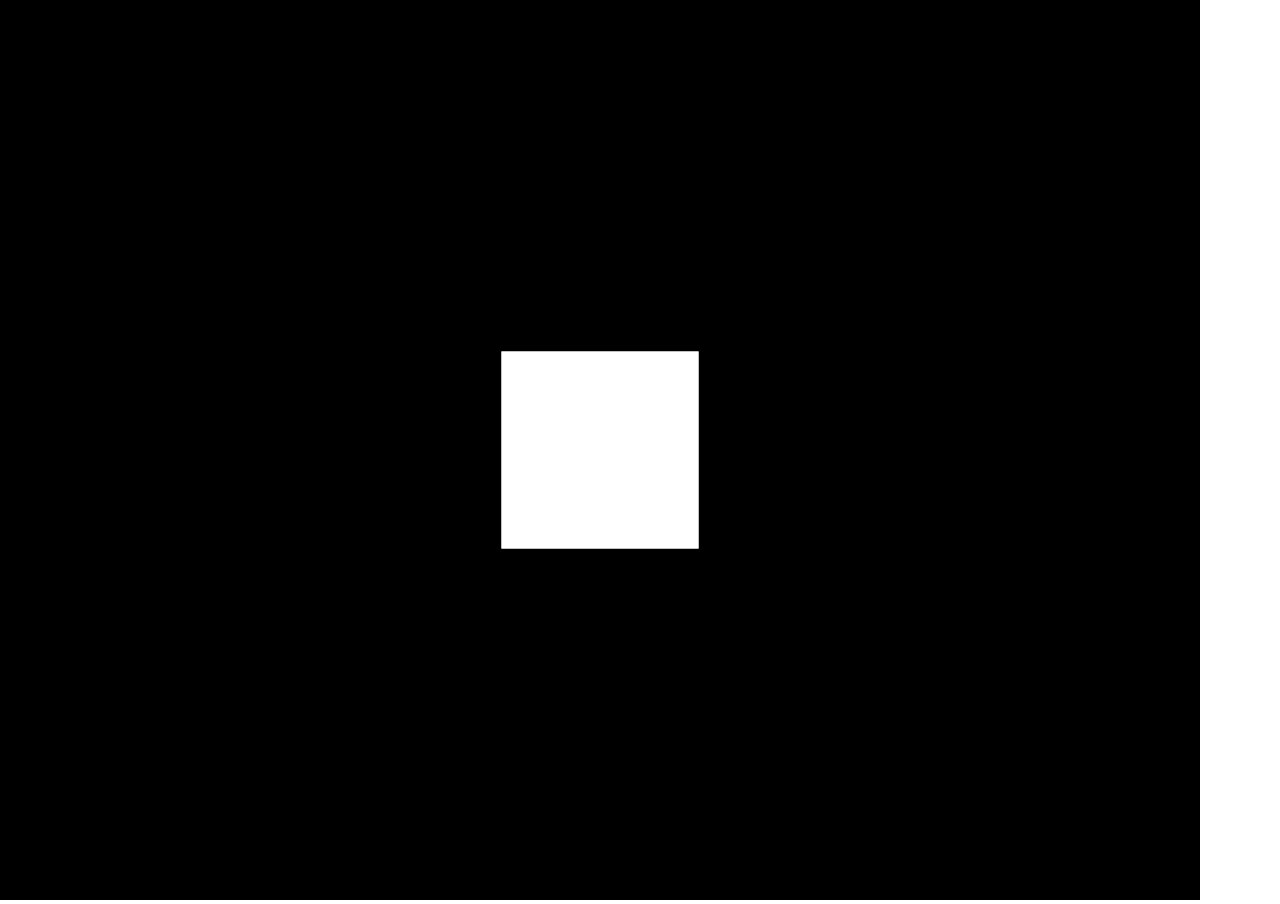
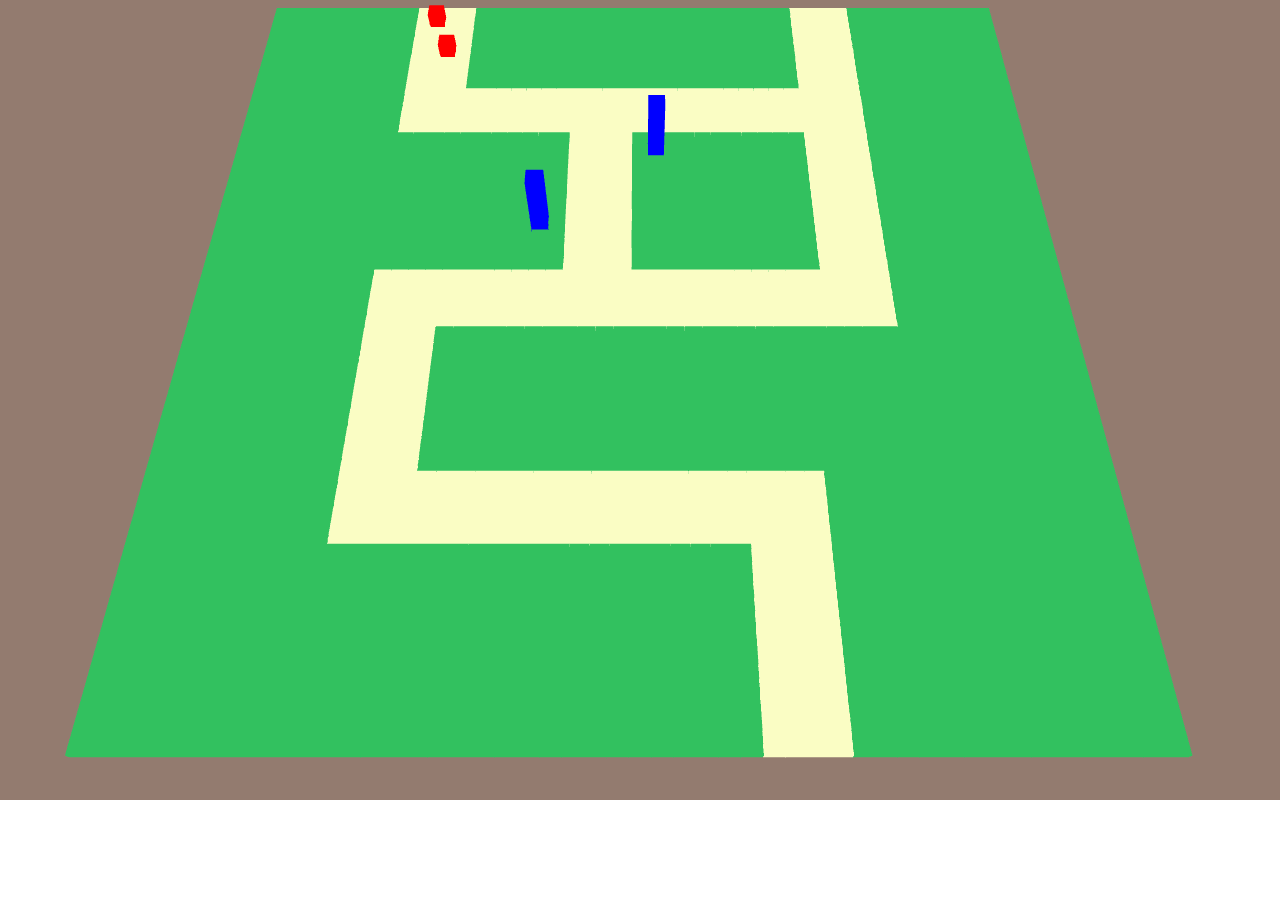
Before and after one commit to MrSpejn/tower-defence, a website built with webpack: page app/index.html in a window 1280 px wide. After the commit the page ends 800 px from the top, so only its background shows below. Built offline with nearby package versions, Linux system fonts and the light colour scheme.

Commit message:
Creating basic map and simple primitives. Locking camera X axis.

```diff
--- a/app/main.scss
+++ b/app/main.scss
@@ -4,6 +4,10 @@ html {
 body {
 	margin: 0;
 	padding: 0;
-	max-width: 1200px;
-	min-height: 900px;
+	min-height: 100vh;
 }
+canvas {
+	position: absolute;
+	top: 0;
+	left: 0;
+}
--- a/app/modules/game.js
+++ b/app/modules/game.js
@@ -4,7 +4,7 @@ import { PerspectiveCamera } from "./webgl/camera/camera";
 import { StandardLight } from "./webgl/light/light";
 import Cube from "./webgl/actors/Cube";
 import Plain from "./webgl/actors/Plain";
-
+import Map from "./map";
 
 export default function Game(canvas) {
 	const width = canvas.clientWidth;
@@ -12,11 +12,40 @@ export default function Game(canvas) {
 
 	const renderer = new Renderer(canvas);
 	const scene = new Scene();
-	const camera = new PerspectiveCamera(width/height);
-	//const light = new StandardLight();
-	const cube = new Cube();
-	scene.add(cube);
-	//scene.add(light);
+	const camera = new PerspectiveCamera(width/height, -Math.PI / 6, 105);
+
+	const turret = new Cube(0x0000ffff);
+	turret.scaleZ(5);
+	turret.translate(-12, 24, 4);
+	scene.add(turret);
+
+	const turret2 = new Cube(0x0000ffff);
+	turret2.scaleZ(5);
+	turret2.translate(2, 36, 4);
+	scene.add(turret2);
+
+	const minion = new Cube(0xff0000ff);
+	minion.translate(-28, 60, 2);
+	scene.add(minion);
+
+	const minion2 = new Cube(0xff0000ff);
+	minion2.translate(-26, 54, 2);
+	scene.add(minion2);
+
+	const bg = new Cube(0x937b6fff);
+	bg.scaleY(80);
+	bg.scaleX(120);
+	bg.scaleZ(0.25);
+	bg.translateY(12);
+	bg.translateZ(-0.001);
+	scene.add(bg);
+
+	Map.field_types.forEach((row, i) => row.forEach((type, j) => {
+		const r = type === 0 ? 0x32c15f : 0xfafdc4;
+		const c = new Cube(r * 0x100 + 0xff);
+		c.translate(2*j - 50,  50 - 2*i + 12, 0);
+		scene.add(c);
+	}));
 
 	renderer.render(scene, camera);
 }
--- /dev/null
+++ b/app/modules/map.js
@@ -0,0 +1,55 @@
+const map = {
+	field_types: [
+		[0,0,0,0,0,0,0,0,0,0,4,4,4,4,0,0,0,0,0,0,0,0,0,0,0,0,0,0,0,0,0,0,0,0,0,0,4,4,4,4,0,0,0,0,0,0,0,0,0,0],
+		[0,0,0,0,0,0,0,0,0,0,4,4,4,4,0,0,0,0,0,0,0,0,0,0,0,0,0,0,0,0,0,0,0,0,0,0,4,4,4,4,0,0,0,0,0,0,0,0,0,0],
+		[0,0,0,0,0,0,0,0,0,0,4,4,4,4,0,0,0,0,0,0,0,0,0,0,0,0,0,0,0,0,0,0,0,0,0,0,4,4,4,4,0,0,0,0,0,0,0,0,0,0],
+		[0,0,0,0,0,0,0,0,0,0,4,4,4,4,0,0,0,0,0,0,0,0,0,0,0,0,0,0,0,0,0,0,0,0,0,0,4,4,4,4,0,0,0,0,0,0,0,0,0,0],
+		[0,0,0,0,0,0,0,0,0,0,4,4,4,4,0,0,0,0,0,0,0,0,0,0,0,0,0,0,0,0,0,0,0,0,0,0,4,4,4,4,0,0,0,0,0,0,0,0,0,0],
+		[0,0,0,0,0,0,0,0,0,0,4,4,4,4,0,0,0,0,0,0,0,0,0,0,0,0,0,0,0,0,0,0,0,0,0,0,4,4,4,4,0,0,0,0,0,0,0,0,0,0],
+		[0,0,0,0,0,0,0,0,0,0,4,4,4,4,0,0,0,0,0,0,0,0,0,0,0,0,0,0,0,0,0,0,0,0,0,0,4,4,4,4,0,0,0,0,0,0,0,0,0,0],
+		[0,0,0,0,0,0,0,0,0,0,4,4,4,4,0,0,0,0,0,0,0,0,0,0,0,0,0,0,0,0,0,0,0,0,0,0,4,4,4,4,0,0,0,0,0,0,0,0,0,0],
+		[0,0,0,0,0,0,0,0,0,0,4,4,4,4,4,4,4,4,4,4,4,4,4,4,4,4,4,4,4,4,4,4,4,4,4,4,4,4,4,4,0,0,0,0,0,0,0,0,0,0],
+		[0,0,0,0,0,0,0,0,0,0,4,4,4,4,4,4,4,4,4,4,4,4,4,4,4,4,4,4,4,4,4,4,4,4,4,4,4,4,4,4,0,0,0,0,0,0,0,0,0,0],
+		[0,0,0,0,0,0,0,0,0,0,4,4,4,4,4,4,4,4,4,4,4,4,4,4,4,4,4,4,4,4,4,4,4,4,4,4,4,4,4,4,0,0,0,0,0,0,0,0,0,0],
+		[0,0,0,0,0,0,0,0,0,0,4,4,4,4,4,4,4,4,4,4,4,4,4,4,4,4,4,4,4,4,4,4,4,4,4,4,4,4,4,4,0,0,0,0,0,0,0,0,0,0],
+		[0,0,0,0,0,0,0,0,0,0,0,0,0,0,0,0,0,0,0,0,0,4,4,4,4,0,0,0,0,0,0,0,0,0,0,0,4,4,4,4,0,0,0,0,0,0,0,0,0,0],
+		[0,0,0,0,0,0,0,0,0,0,0,0,0,0,0,0,0,0,0,0,0,4,4,4,4,0,0,0,0,0,0,0,0,0,0,0,4,4,4,4,0,0,0,0,0,0,0,0,0,0],
+		[0,0,0,0,0,0,0,0,0,0,0,0,0,0,0,0,0,0,0,0,0,4,4,4,4,0,0,0,0,0,0,0,0,0,0,0,4,4,4,4,0,0,0,0,0,0,0,0,0,0],
+		[0,0,0,0,0,0,0,0,0,0,0,0,0,0,0,0,0,0,0,0,0,4,4,4,4,0,0,0,0,0,0,0,0,0,0,0,4,4,4,4,0,0,0,0,0,0,0,0,0,0],
+		[0,0,0,0,0,0,0,0,0,0,0,0,0,0,0,0,0,0,0,0,0,4,4,4,4,0,0,0,0,0,0,0,0,0,0,0,4,4,4,4,0,0,0,0,0,0,0,0,0,0],
+		[0,0,0,0,0,0,0,0,0,0,0,0,0,0,0,0,0,0,0,0,0,4,4,4,4,0,0,0,0,0,0,0,0,0,0,0,4,4,4,4,0,0,0,0,0,0,0,0,0,0],
+		[0,0,0,0,0,0,0,0,0,0,0,0,0,0,0,0,0,0,0,0,0,4,4,4,4,0,0,0,0,0,0,0,0,0,0,0,4,4,4,4,0,0,0,0,0,0,0,0,0,0],
+		[0,0,0,0,0,0,0,0,0,0,0,0,0,0,0,0,0,0,0,0,0,4,4,4,4,0,0,0,0,0,0,0,0,0,0,0,4,4,4,4,0,0,0,0,0,0,0,0,0,0],
+		[0,0,0,0,0,0,0,0,0,0,0,0,0,0,0,0,0,0,0,0,0,4,4,4,4,0,0,0,0,0,0,0,0,0,0,0,4,4,4,4,0,0,0,0,0,0,0,0,0,0],
+		[0,0,0,0,0,0,0,0,0,0,0,0,0,0,0,0,0,0,0,0,0,4,4,4,4,0,0,0,0,0,0,0,0,0,0,0,4,4,4,4,0,0,0,0,0,0,0,0,0,0],
+		[0,0,0,0,0,0,0,0,0,0,0,0,0,0,0,0,0,0,0,0,0,4,4,4,4,0,0,0,0,0,0,0,0,0,0,0,4,4,4,4,0,0,0,0,0,0,0,0,0,0],
+		[0,0,0,0,0,0,0,0,0,0,4,4,4,4,4,4,4,4,4,4,4,4,4,4,4,4,4,4,4,4,4,4,4,4,4,4,4,4,4,4,0,0,0,0,0,0,0,0,0,0],
+		[0,0,0,0,0,0,0,0,0,0,4,4,4,4,4,4,4,4,4,4,4,4,4,4,4,4,4,4,4,4,4,4,4,4,4,4,4,4,4,4,0,0,0,0,0,0,0,0,0,0],
+		[0,0,0,0,0,0,0,0,0,0,4,4,4,4,4,4,4,4,4,4,4,4,4,4,4,4,4,4,4,4,4,4,4,4,4,4,4,4,4,4,0,0,0,0,0,0,0,0,0,0],
+		[0,0,0,0,0,0,0,0,0,0,4,4,4,4,4,4,4,4,4,4,4,4,4,4,4,4,4,4,4,4,4,4,4,4,4,4,4,4,4,4,0,0,0,0,0,0,0,0,0,0],
+		[0,0,0,0,0,0,0,0,0,0,4,4,4,4,0,0,0,0,0,0,0,0,0,0,0,0,0,0,0,0,0,0,0,0,0,0,0,0,0,0,0,0,0,0,0,0,0,0,0,0],
+		[0,0,0,0,0,0,0,0,0,0,4,4,4,4,0,0,0,0,0,0,0,0,0,0,0,0,0,0,0,0,0,0,0,0,0,0,0,0,0,0,0,0,0,0,0,0,0,0,0,0],
+		[0,0,0,0,0,0,0,0,0,0,4,4,4,4,0,0,0,0,0,0,0,0,0,0,0,0,0,0,0,0,0,0,0,0,0,0,0,0,0,0,0,0,0,0,0,0,0,0,0,0],
+		[0,0,0,0,0,0,0,0,0,0,4,4,4,4,0,0,0,0,0,0,0,0,0,0,0,0,0,0,0,0,0,0,0,0,0,0,0,0,0,0,0,0,0,0,0,0,0,0,0,0],
+		[0,0,0,0,0,0,0,0,0,0,4,4,4,4,0,0,0,0,0,0,0,0,0,0,0,0,0,0,0,0,0,0,0,0,0,0,0,0,0,0,0,0,0,0,0,0,0,0,0,0],
+		[0,0,0,0,0,0,0,0,0,0,4,4,4,4,0,0,0,0,0,0,0,0,0,0,0,0,0,0,0,0,0,0,0,0,0,0,0,0,0,0,0,0,0,0,0,0,0,0,0,0],
+		[0,0,0,0,0,0,0,0,0,0,4,4,4,4,0,0,0,0,0,0,0,0,0,0,0,0,0,0,0,0,0,0,0,0,0,0,0,0,0,0,0,0,0,0,0,0,0,0,0,0],
+		[0,0,0,0,0,0,0,0,0,0,4,4,4,4,0,0,0,0,0,0,0,0,0,0,0,0,0,0,0,0,0,0,0,0,0,0,0,0,0,0,0,0,0,0,0,0,0,0,0,0],
+		[0,0,0,0,0,0,0,0,0,0,4,4,4,4,0,0,0,0,0,0,0,0,0,0,0,0,0,0,0,0,0,0,0,0,0,0,0,0,0,0,0,0,0,0,0,0,0,0,0,0],
+		[0,0,0,0,0,0,0,0,0,0,4,4,4,4,4,4,4,4,4,4,4,4,4,4,4,4,4,4,4,4,4,4,4,4,4,0,0,0,0,0,0,0,0,0,0,0,0,0,0,0],
+		[0,0,0,0,0,0,0,0,0,0,4,4,4,4,4,4,4,4,4,4,4,4,4,4,4,4,4,4,4,4,4,4,4,4,4,0,0,0,0,0,0,0,0,0,0,0,0,0,0,0],
+		[0,0,0,0,0,0,0,0,0,0,4,4,4,4,4,4,4,4,4,4,4,4,4,4,4,4,4,4,4,4,4,4,4,4,4,0,0,0,0,0,0,0,0,0,0,0,0,0,0,0],
+		[0,0,0,0,0,0,0,0,0,0,4,4,4,4,4,4,4,4,4,4,4,4,4,4,4,4,4,4,4,4,4,4,4,4,4,0,0,0,0,0,0,0,0,0,0,0,0,0,0,0],
+		[0,0,0,0,0,0,0,0,0,0,0,0,0,0,0,0,0,0,0,0,0,0,0,0,0,0,0,0,0,0,0,4,4,4,4,0,0,0,0,0,0,0,0,0,0,0,0,0,0,0],
+		[0,0,0,0,0,0,0,0,0,0,0,0,0,0,0,0,0,0,0,0,0,0,0,0,0,0,0,0,0,0,0,4,4,4,4,0,0,0,0,0,0,0,0,0,0,0,0,0,0,0],
+		[0,0,0,0,0,0,0,0,0,0,0,0,0,0,0,0,0,0,0,0,0,0,0,0,0,0,0,0,0,0,0,4,4,4,4,0,0,0,0,0,0,0,0,0,0,0,0,0,0,0],
+		[0,0,0,0,0,0,0,0,0,0,0,0,0,0,0,0,0,0,0,0,0,0,0,0,0,0,0,0,0,0,0,4,4,4,4,0,0,0,0,0,0,0,0,0,0,0,0,0,0,0],
+		[0,0,0,0,0,0,0,0,0,0,0,0,0,0,0,0,0,0,0,0,0,0,0,0,0,0,0,0,0,0,0,4,4,4,4,0,0,0,0,0,0,0,0,0,0,0,0,0,0,0],
+		[0,0,0,0,0,0,0,0,0,0,0,0,0,0,0,0,0,0,0,0,0,0,0,0,0,0,0,0,0,0,0,4,4,4,4,0,0,0,0,0,0,0,0,0,0,0,0,0,0,0],
+		[0,0,0,0,0,0,0,0,0,0,0,0,0,0,0,0,0,0,0,0,0,0,0,0,0,0,0,0,0,0,0,4,4,4,4,0,0,0,0,0,0,0,0,0,0,0,0,0,0,0],
+		[0,0,0,0,0,0,0,0,0,0,0,0,0,0,0,0,0,0,0,0,0,0,0,0,0,0,0,0,0,0,0,4,4,4,4,0,0,0,0,0,0,0,0,0,0,0,0,0,0,0],
+		[0,0,0,0,0,0,0,0,0,0,0,0,0,0,0,0,0,0,0,0,0,0,0,0,0,0,0,0,0,0,0,4,4,4,4,0,0,0,0,0,0,0,0,0,0,0,0,0,0,0],
+		[0,0,0,0,0,0,0,0,0,0,0,0,0,0,0,0,0,0,0,0,0,0,0,0,0,0,0,0,0,0,0,4,4,4,4,0,0,0,0,0,0,0,0,0,0,0,0,0,0,0]
+	]
+};
+export default map;
--- /dev/null
+++ b/app/modules/webgl/actors/Actor.js
@@ -0,0 +1,114 @@
+import { Matrix, $V } from "../../math/sylvester";
+
+export default class Actor {
+	constructor() {
+		this._dirty = true;
+		this._M = null;
+		this.translation = [ 0, 0, 0 ];
+		this.rotation = [ 0, 0, 0 ];
+		this.scale = [ 1, 1, 1 ];
+		this.positionArray = [];
+		this.positionBuffer = "actor_position_buffer";
+		this.colorArray = [];
+		this.colorBuffer = "actor_color_buffer";
+	}
+	getM() {
+		if (this._dirty) {
+			const I = Matrix.I(4);
+			const translation = Matrix.Translation($V(this.translation)).ensure4x4();
+			const scale = Matrix.Scale($V(this.scale)).ensure4x4();
+			let rotation = Matrix.I(4);
+			if (this.rotation.some(coor => coor != 0)) {
+				const rot = this.rotation.reduce((p, c) => p + c*c, 0);
+				rotation = Matrix.Rotation(Math.sqrt(rot), $V(this.rotation)).ensure4x4();
+			}
+			this._M = I.x(translation).x(rotation).x(scale);
+			this._dirty = false;
+		}
+		return this._M;
+	}
+	translate(x, y, z) {
+		this.translation = [x, y, z];
+		this._dirty = true;
+	}
+	translateX(x) {
+		this.translation = [x, ...this.translation.slice(1)];
+		this._dirty = true;
+	}
+	translateY(y) {
+		this.translation = [this.translation[0], y, this.translation[1]];
+		this._dirty = true;
+	}
+	translateZ(z) {
+		this.translation = [...this.translation.slice(0, 2), z];
+		this._dirty = true;
+	}
+	translateXY(x, y) {
+		this.translation = [x, y, this.translation[2]];
+		this._dirty = true;
+	}
+	translateXZ(x, z) {
+		this.translation = [x, this.translation[1], z];
+		this._dirty = true;
+	}
+	translateYZ(y, z) {
+		this.translation = [this.translation[0], y, z];
+		this._dirty = true;
+	}
+	rotate(x, y, z) {
+		this.rotation = [x, y, z];
+		this._dirty = true;
+	}
+	rotateX(x) {
+		this.rotation = [x, ...this.rotation.slice(1)];
+		this._dirty = true;
+	}
+	rotateY(y) {
+		this.rotation = [this.rotation[0], y, this.rotation[1]];
+		this._dirty = true;
+	}
+	rotateZ(z) {
+		this.rotation = [...this.rotation.slice(0, 2), z];
+		this._dirty = true;
+	}
+	rotateXY(x, y) {
+		this.rotation = [x, y, this.rotation[2]];
+		this._dirty = true;
+	}
+	rotateXZ(x, z) {
+		this.rotation = [x, this.rotation[1], z];
+		this._dirty = true;
+	}
+	rotateYZ(y, z) {
+		this.rotation = [this.rotation[0], y, z];
+		this._dirty = true;
+	}
+	scale(x, y, z) {
+		this.scale = [x, y, z];
+		this._dirty = true;
+	}
+	scaleX(x) {
+		this.scale = [x, ...this.scale.slice(1)];
+		this._dirty = true;
+	}
+	scaleY(y) {
+		this.scale = [this.scale[0], y, this.scale[1]];
+		this._dirty = true;
+	}
+	scaleZ(z) {
+		this.scale = [...this.scale.slice(0, 2), z];
+		this._dirty = true;
+	}
+	scaleXY(x, y) {
+		this.scale = [x, y, this.scale[2]];
+		this._dirty = true;
+	}
+	scaleXZ(x, z) {
+		this.scale = [x, this.scale[1], z];
+		this._dirty = true;
+	}
+	scaleYZ(y, z) {
+		this.scale = [this.scale[0], y, z];
+		this._dirty = true;
+	}
+}
--- a/app/modules/webgl/actors/Cube.js
+++ b/app/modules/webgl/actors/Cube.js
@@ -1,16 +1,16 @@
-import { Matrix, $V } from "../../math/sylvester";
+import Actor from "./Actor";
 
-export default function Cube() {
-	this.hasPosition = true;
-	this.positionBuffer = "cube_position_buffer";
-	this.positionArray = getCubeVertexArray();
-	this.vertexCount = 36;
+export default class Cube extends Actor {
+	constructor(color = [1, 1, 1, 1]) {
+		super();
+		color = convertHexToWebGL(color);
+		this.positionBuffer = "cube_position_buffer";
+		this.colorBuffer = `cube_color_buffer#${color.join(",")}`;
+		this.positionArray = getCubeVertexArray();
+		this.colorArray = getCubeColorArray(color);
+		this.vertexCount = 36;
+	}
 }
-
-Cube.prototype.getM = function() {
-	return Matrix.I(4);
-
-};
 
 function getCubeVertexArray() {
 	const position = [
@@ -64,3 +64,26 @@ function getCubeVertexArray() {
 	];
 	return position;
 }
+
+function getCubeColorArray(color) {
+	let result = [];
+	for (let i = 0; i < 36; i++) {
+		result = [...result, ...color];
+	}
+	return result;
+}
+
+function convertHexToWebGL(color) {
+	const alpha = (color % 0x100) / 0xff;
+	color = Math.floor(color / 0x100);
+
+	const blue = (color % 0x100) / 0xff;
+	color = Math.floor(color / 0x100);
+
+	const green = (color % 0x100) / 0xff;
+	color = Math.floor(color / 0x100);
+
+	const red = (color % 0x100) / 0xff;
+
+	return [ red, green, blue, alpha ];
+}
--- a/app/modules/webgl/camera/camera.js
+++ b/app/modules/webgl/camera/camera.js
@@ -1,8 +1,10 @@
 import { Matrix, $V, perspective, lookAt } from "../../math/sylvester";
 
-export function PerspectiveCamera(ratio) {
-	this.P = perspective(45, ratio, 0.1, 100);
-	this.V = lookAt(0, 0, 12, 0, 0, 0, 0, 1, 0);
+export function PerspectiveCamera(ratio, alpha, dist) {
+	this.P = perspective(45, ratio, 0.1, 300);
+	const z = Math.cos(alpha) * dist;
+	const y = Math.sin(alpha) * dist;
+	this.V = lookAt(0, y, z, 0, 0, 0, 0, 1, 0);
 
 }
 PerspectiveCamera.prototype.getP = function () {
--- a/app/modules/webgl/renderer/Renderer.js
+++ b/app/modules/webgl/renderer/Renderer.js
@@ -1,6 +1,7 @@
 import { initializeShader, attachToAttribute } from "../shaders/shaders";
 
-export default function Renderer(canvas) {
+export default class Renderer {
+	constructor(canvas) {
 		this.gl = canvas.getContext("webgl") || canvas.getContext("experimental-webgl");
 		if (!this.gl) throw "No WebGL support";
 
@@ -16,7 +17,7 @@ export default function Renderer(canvas) {
 		this.buffers = {};
 	}
 
-Renderer.prototype.render = function (scene, camera) {
+	render(scene, camera) {
 		this.gl.clear(this.gl.COLOR_BUFFER_BIT | this.gl.DEPTH_BUFFER_BIT);
 
 		const uP = this.gl.getUniformLocation(this.shader, "P");
@@ -26,21 +27,28 @@ Renderer.prototype.render = function (scene, camera) {
 		this.gl.uniformMatrix4fv(uV, false, new Float32Array(camera.getV().ensure4x4().flatten()));
 
 		scene.actors.forEach(actor => this.renderActor(actor));
-};
+	}
 
-Renderer.prototype.renderActor = function (actor) {
-	if (actor.hasPosition) {
+	renderActor(actor) {
 		if (!this.buffers[actor.positionBuffer]) {
 			this.buffers[actor.positionBuffer] = createBuffer(this.gl, actor.positionArray);
 		}
+
 		attachToAttribute(this.gl, this.buffers[actor.positionBuffer], this.attributes["position"], 3);
+
+		if (!this.buffers[actor.colorBuffer]) {
+			this.buffers[actor.colorBuffer] = createBuffer(this.gl, actor.colorArray);
 		}
+
+		attachToAttribute(this.gl, this.buffers[actor.colorBuffer], this.attributes["color"], 4);
 
 		const uM = this.gl.getUniformLocation(this.shader, "M");
 		this.gl.uniformMatrix4fv(uM, false, new Float32Array(actor.getM().ensure4x4().flatten()));
 
 		this.gl.drawArrays(this.gl.TRIANGLES, 0, actor.vertexCount);
-};
+	}
+}
+
 
 function createBuffer(gl, data) {
 	const buffer = gl.createBuffer();
--- a/app/modules/webgl/scene/Scene.js
+++ b/app/modules/webgl/scene/Scene.js
@@ -1,8 +1,9 @@
-export default function Scene() {
-	this.actors = [];
-	this.light = null;
+export default class Scene {
+	constructor() {
+		this.actors = [];
+		this.light = null;
+	}
+	add(actor) {
+		this.actors = [ ...this.actors, actor ];
+	}
 }
-
-Scene.prototype.add = function (actor) {
-	this.actors = [ ...this.actors, actor ];
-};
--- a/app/modules/webgl/shaders/fragment/initial-shader.glsl
+++ b/app/modules/webgl/shaders/fragment/initial-shader.glsl
@@ -1,3 +1,5 @@
+varying lowp vec4 vcolor;
+
 void main(void) {
-	gl_FragColor = vec4(1.0, 1.0, 1.0, 1.0);
+	gl_FragColor = vcolor;
 }
--- a/app/modules/webgl/shaders/shaders.js
+++ b/app/modules/webgl/shaders/shaders.js
@@ -16,10 +16,15 @@ export function initializeShader(gl) {
 		console.log("Unable to initialize the shader program: " + gl.getProgramInfoLog(shader));
 	}
 	gl.useProgram(shader);
+
 	const position = gl.getAttribLocation(shader, "position");
 	gl.enableVertexAttribArray(position);
 
-	return { shader, attributes: { position } };
+	const color = gl.getAttribLocation(shader, "color");
+	gl.enableVertexAttribArray(color);
+
+
+	return { shader, attributes: { position, color } };
 }
 
 function createShader(gl, source, type) {
--- a/app/modules/webgl/shaders/vertex/initial-shader.glsl
+++ b/app/modules/webgl/shaders/vertex/initial-shader.glsl
@@ -1,8 +1,13 @@
 attribute vec3 position;
+attribute vec4 color;
+
 uniform mat4 M;
 uniform mat4 V;
 uniform mat4 P;
 
+varying lowp vec4 vcolor;
+
 void main(void) {
 	gl_Position = P * V * M * vec4(position, 1.0);
+	vcolor = color;
 }
```
Lines whose indentation alone changed are shown as unchanged.
